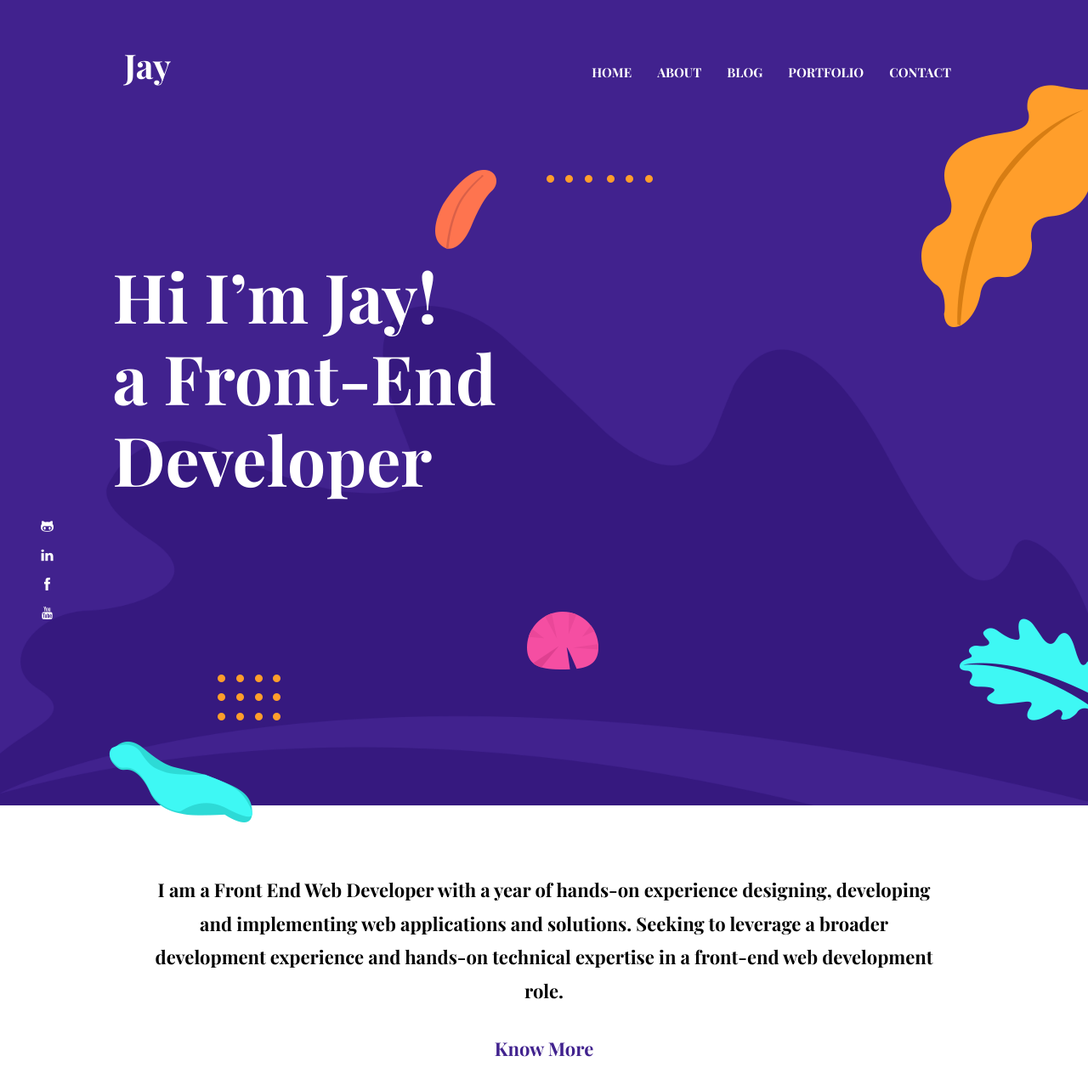
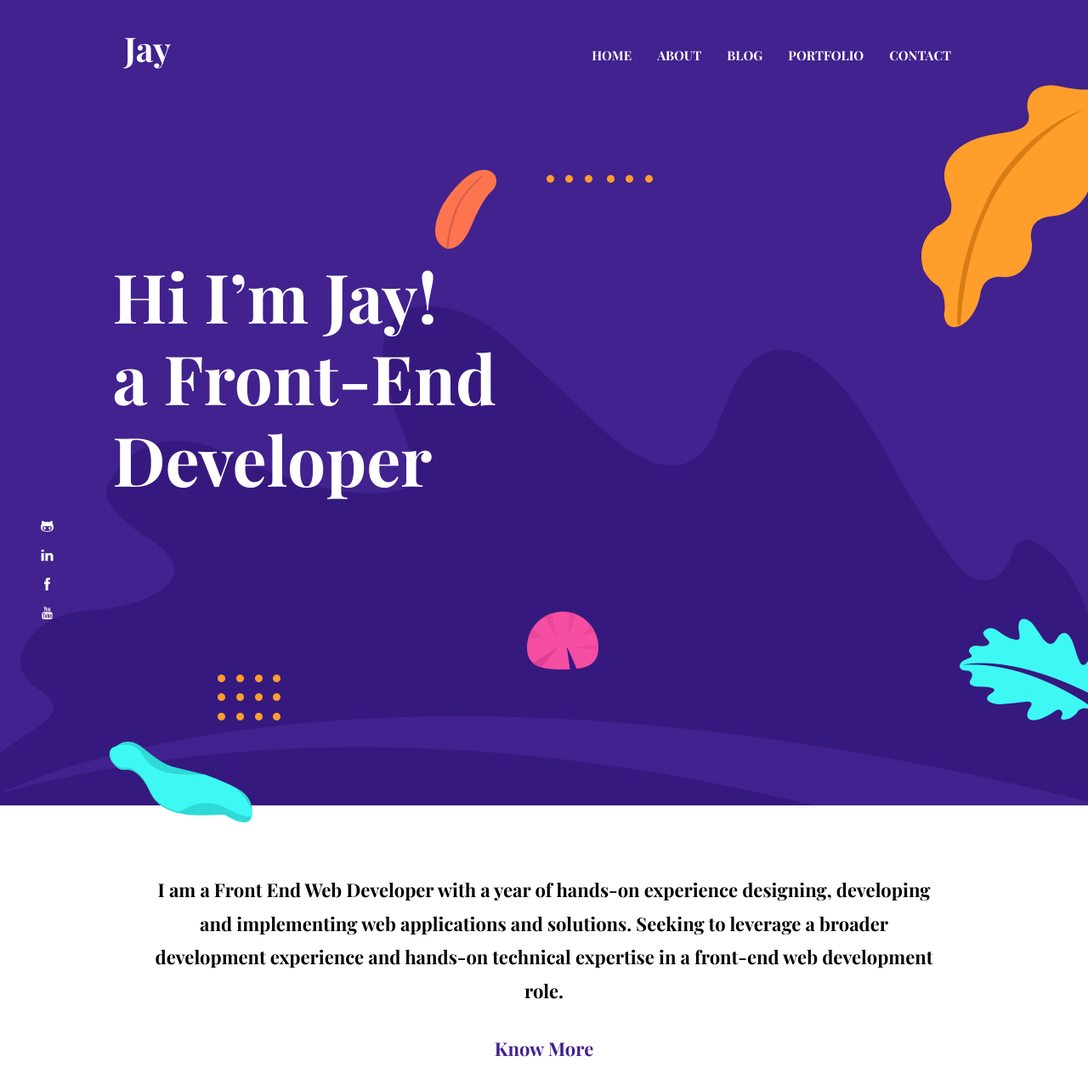
Before and after one commit to lonewanderer27/lonewanderer27.github.io, a Jekyll site: the page built from index.html, in a window 1280 px wide and 1400 px high. Shown: the top 1283 px of the window at 85% size. Built offline with Jekyll 4.4.1, drawn with Linux system fonts in a browser that asks for light colours.

Commit message:
adjust navigation to be not too big

```diff
--- a/assets/scss/templates/_navigation.scss
+++ b/assets/scss/templates/_navigation.scss
@@ -1,11 +1,11 @@
 .navigation{
-  padding: 40px 130px;
+  padding: 20px 130px;
   transition: .3s ease;
   &.nav-bg {
     background-color: $primary-color;
-    padding: 15px 100px;
+    padding: 0 100px;
     @include desktop {
-      padding: 15px 20px;
+      padding: 0 20px;
     }
   }
   @include desktop {
@@ -19,7 +19,7 @@
     .nav-link{
       font-family: $secondary-font;
       text-transform: uppercase;
-      padding: 15px;
+      padding: 5px 15px;
     }
     &.active{
       font-weight: bold;
```
